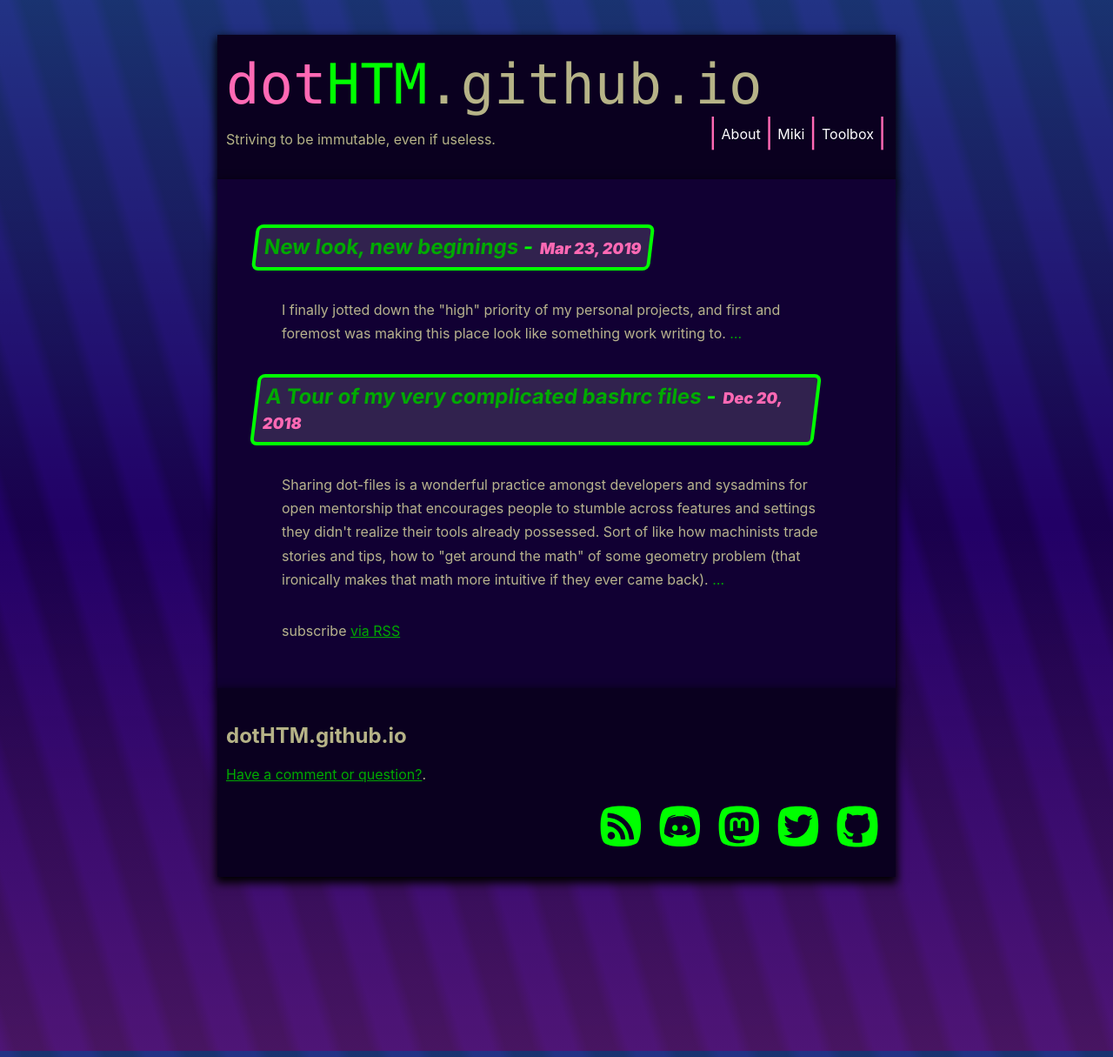
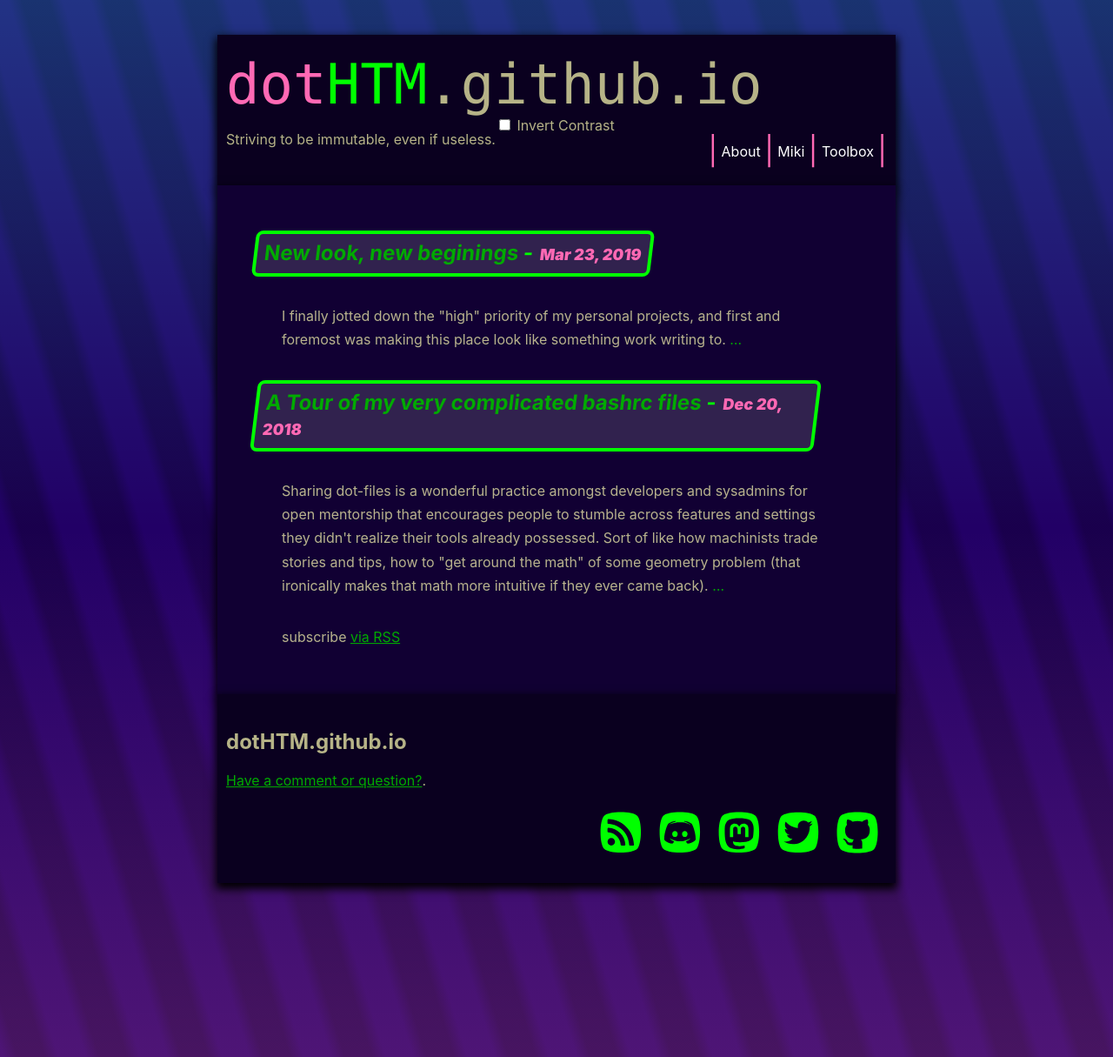
Before and after one commit to dotHTM/dothtm.github.io, a Jekyll site: the page built from index.html, in a window 1280 px wide. Shown: the whole page at 87% size. Built offline with Jekyll 4.4.1, drawn with Linux system fonts in a browser that asks for light colours.

Commit message:
Update header.html

```diff
--- a/_includes/header.html
+++ b/_includes/header.html
@@ -8,6 +8,10 @@
             <p>Striving to be immutable, even if useless.</p>
           </div>
 
+       <div class="dark-mode-switch">
+        <input id="dark-mode" type="checkbox" onclick="document.documentElement.classList.toggle('dark-mode')">
+        <label for="dark-mode">Invert Contrast</label>
+      </div>
 
           <nav id="site-nav">
             <span class="divider">|</span>
```
